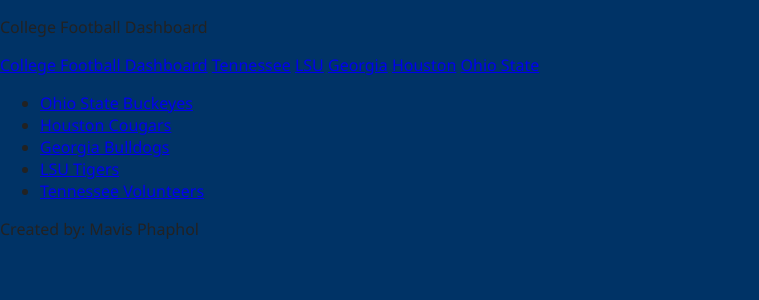
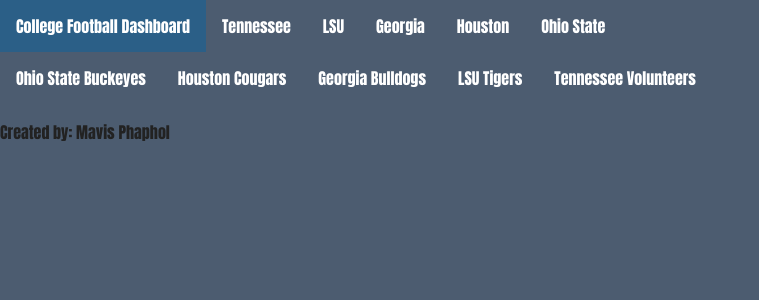
Before and after one commit to MavisPhaphol/Football_Dashboard, a Flask app: page /lsu in a window 1280 px wide. Shown: the top 300 px of the page, without its empty margins (0-759 px from the left). Run offline with Flask 3, Linux system fonts and the light colour scheme.

Commit message:
Updated the nav bar and added CSS for the nav bar and footer

```diff
--- a/application.py
+++ b/application.py
@@ -7,22 +7,27 @@ def dashboard():
 
 @application.route('/ohioState')
 def ohioState():
+    teamID=1
     return render_template('ohioState.html')
 
 @application.route('/houston')
 def houston():
+    teamID=2
     return render_template('houston.html')
 
 @application.route('/georgia')
 def georgia():
+    teamID=3
     return render_template('georgia.html')
 
 @application.route('/lsu')
 def lsu():
+    teamID=4
     return render_template('lsu.html')
 
 @application.route('/tennessee')
 def tennessee():
+    teamID=5
     return render_template('tennessee.html')
 
 if __name__ == '__main__':
--- a/static/style.css
+++ b/static/style.css
@@ -1,14 +1,14 @@
 /* ---------- GENERAL PAGE LAYOUT ---------- */
 body {
-  font-family: "Segoe UI", Arial, sans-serif;
-  background-color: #003366;
+  font-family: Impact, Arial, sans-serif;
+  background-color: #4C5C70;
   margin: 0;
   padding: 0;
   color: #222;
 }
 
 header {
-  background-color: #003366;
+  background-color: #5E708A;
   color: white;
   text-align: center;
   padding: 1.5rem 0;
@@ -24,11 +24,24 @@ main {
 }
 
 /* ---------- NAVIGATION ---------- */
-nav {
-  text-align: center;
-  background-color: #004080;
-  padding: 0.8rem;
+ul {
+  list-style-type: none;
+  margin: 0;
+  padding: 0;
+  display: flex;
+}
+ul li {
+  float: left;
 }
 
-nav a {
-  color: white;
+ul li a {
+  display: block;
+  color: #FFFF;
+  text-align: center;
+  padding: 14px 16px;
+  text-decoration: none;
+}
+
+ul li a:hover {
+  background-color: #2B5F87;
+}
--- a/templates/lsu.html
+++ b/templates/lsu.html
@@ -8,13 +8,14 @@
 </head>
 <body>
     <div class="navigation bar"> <!-- top of the page -->
-        <p>College Football Dashboard</p>
-        <a href="{{ url_for('dashboard') }}"class="left">College Football Dashboard</a>
-        <a href="{{ url_for('tennessee') }}" class="right">Tennessee</a>
-        <a href="{{ url_for('lsu') }}" class="right">LSU</a>
-        <a href="{{ url_for('georgia') }}"class="right">Georgia</a>
-        <a href="{{ url_for('houston') }}" class="right">Houston</a>
-        <a href="{{ url_for('ohioState') }}" class="right">Ohio State</a>
+        <ul>
+            <li><a href="{{ url_for('dashboard') }}"class="left">College Football Dashboard</a></li>
+            <li><a href="{{ url_for('tennessee') }}" class="right">Tennessee</a></li>
+            <li><a href="{{ url_for('lsu') }}" class="right">LSU</a></li>
+            <li><a href="{{ url_for('georgia') }}"class="right">Georgia</a></li>
+            <li><a href="{{ url_for('houston') }}" class="right">Houston</a></li>
+            <li><a href="{{ url_for('ohioState') }}" class="right">Ohio State</a></li>
+        </ul>
     </div>
     <div class="team list"> <!-- middle page includes team image on left upper middle, players statistics on the right side, under shows top rushing, recieving performances -->
     </div>
```
Also changed, not shown: templates/georgia.html (+8 -7 lines), templates/houston.html (+8 -7 lines), templates/index.html (+8 -6 lines), templates/ohioState.html (+9 -7 lines), templates/tennessee.html (+8 -7 lines).
